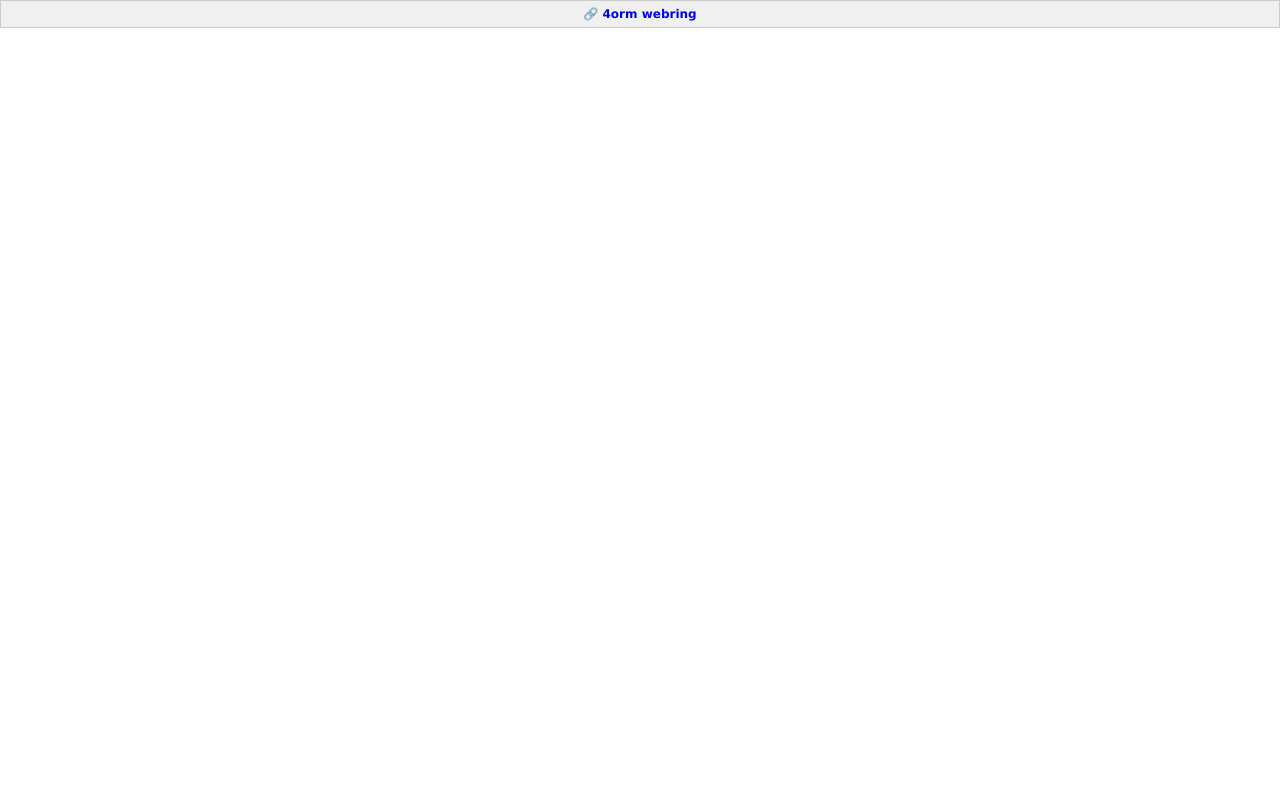
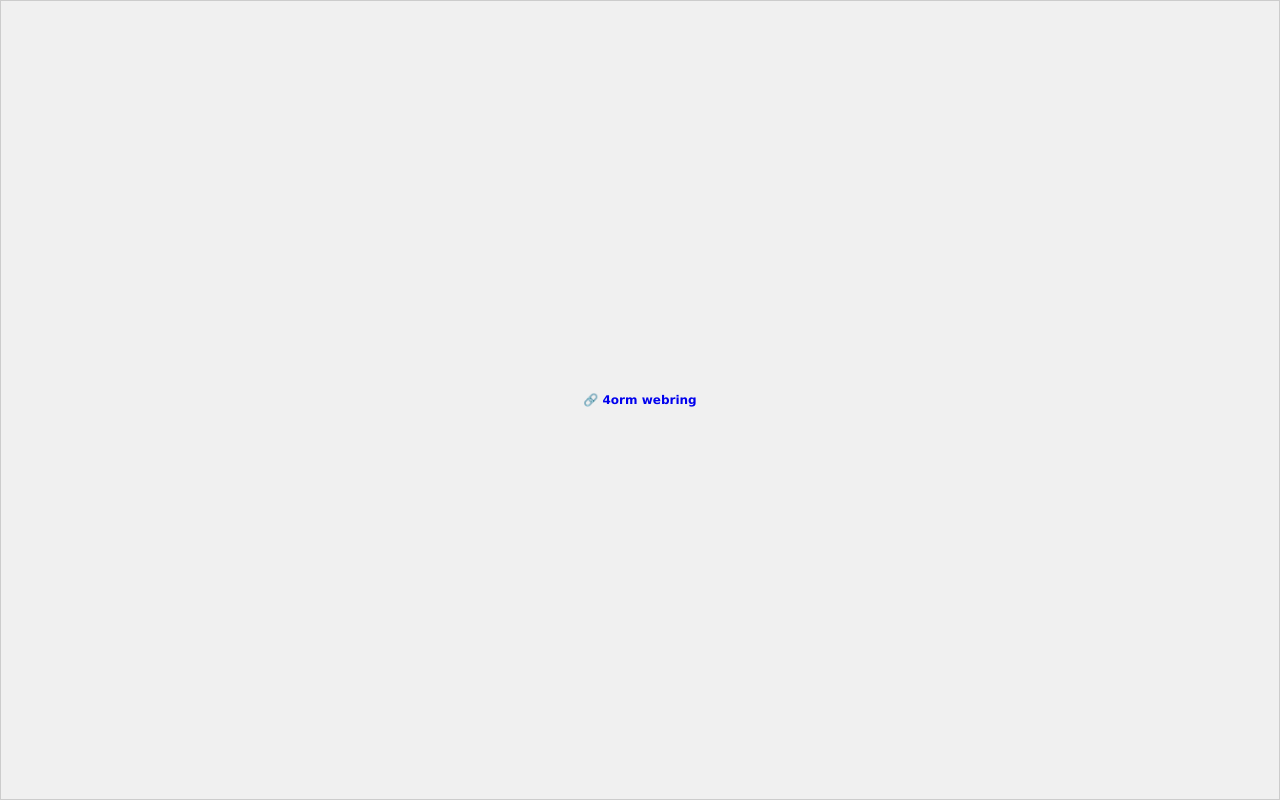
Before and after one commit to jackharrhy/4orm, a FastAPI app: template templates/webring.html in a window 1280 px wide. Run offline with FastAPI, Linux system fonts and the light colour scheme; the template is opened without the code that fills it, so the values that code supplies are empty.

Commit message:
fix: webring widget fills its iframe instead of fixed size

```diff
--- a/templates/webring.html
+++ b/templates/webring.html
@@ -18,6 +18,9 @@
         padding: 6px;
         background: #f0f0f0;
         border: 1px solid #ccc;
+        width: 100%;
+        height: 100vh;
+        box-sizing: border-box;
       }
       a {
         color: #0000ee;
```
